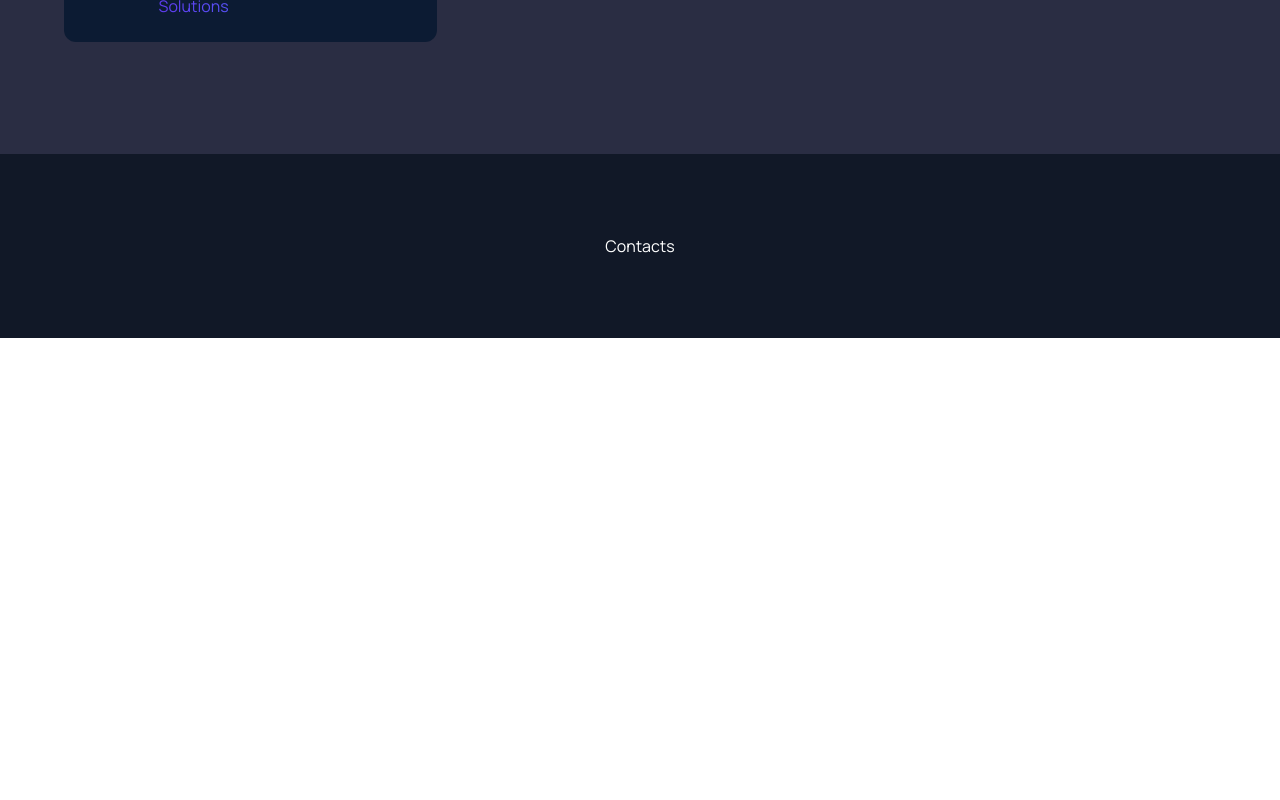
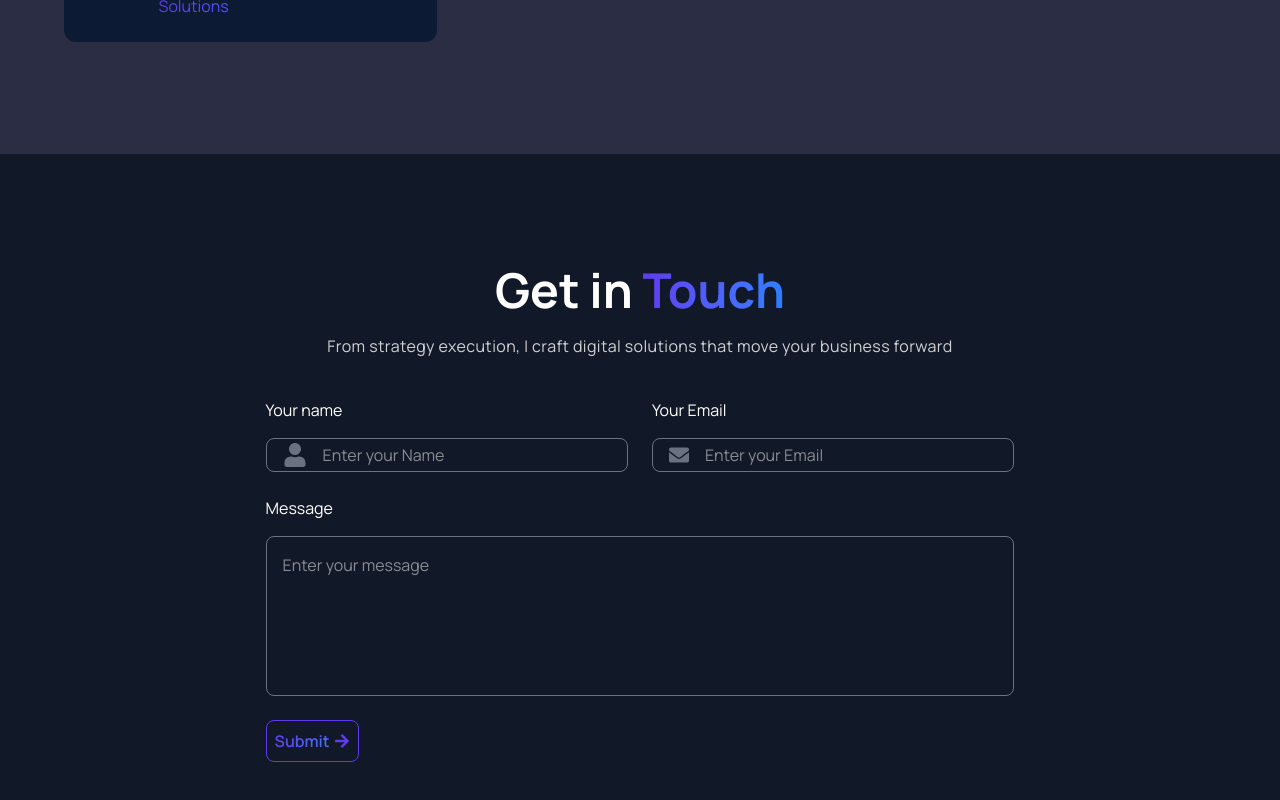
Before and after one commit to Ambush08/my-portfolio, a React (Vite) app in the folder portfolio/: page / in a window 1280 px wide. Shown: the part 4124-4924 px from the top of the page. Before the commit the page ends 4462 px from the top, so only its background shows below. Built offline with nearby package versions, Linux system fonts and the light colour scheme.

Commit message:
Complete contact section

```diff
--- a/portfolio/src/Components/Contacts.jsx
+++ b/portfolio/src/Components/Contacts.jsx
@@ -1,11 +1,74 @@
+import { FaUser, FaEnvelope, FaArrowRight  } from "react-icons/fa";
 
 
 const Contacts = () => {
   return (
-    <section id="contacts" className="bg-background w-full px-8 py-10 text-heading">
-      <div className="flex items-center justify-center max-w-6xl mx-auto my-10">Contacts</div>
+    <section
+      id="contacts"
+      className="bg-background w-full px-8 py-10 text-heading min-h-screen"
+    >
+      <div className="flex flex-col items-center justify-center max-w-6xl mx-auto my-10 space-y-10">
+        <div className="flex flex-col items-center space-y-5 pt-8">
+          <div className="text-3xl font-bold lg:text-5xl">
+            <h2>
+              Get in{" "}
+              <span className="bg-gradient-to-r from-primary to-blue-500 bg-clip-text text-transparent">
+                Touch
+              </span>
+            </h2>
+          </div>
+          <div className="text-center opacity-80 tracking-wide">
+            <p>
+              From strategy execution, I craft digital solutions that move your
+              business forward
+            </p>
+          </div>
+        </div>
+
+        <div className="flex items-center w-full sm:w-[75%] lg:w-[65%]">
+          <form action="" className="flex flex-col items-start justify-center space-y-6 w-full">
+            <div className="flex flex-col items-center gap-6 lg:flex-row w-full">
+              <div className="flex flex-col space-y-4 w-full">
+                <label htmlFor="">Your name</label>
+                <div className="flex items-center justify-start gap-4 border-1 border-gray-500 rounded-lg px-4 py-1">
+                  <FaUser size={24} className="text-gray-500"/>
+                  <input className="border-none focus:outline-none"
+                    type="text"
+                    placeholder="Enter your Name"
+                    name="name"
+                  />
+                </div>
+              </div>
+              <div className="flex flex-col space-y-4 w-full">
+                <label htmlFor="">Your Email</label>
+                <div className="flex items-center justify-start gap-4 border-1 border-gray-500 rounded-lg px-4 py-1">
+                  <FaEnvelope size={20} className="text-gray-500"/>
+                  <input className="border-none focus:outline-none"
+                    type="text"
+                    placeholder="Enter your Email"
+                    name="email"
+                  />
+                </div>
+              </div>
+            </div>
+
+            <div className="flex flex-col space-y-4 w-full">
+              <label htmlFor="">Message</label>
+              <div className="flex items-center justify-start gap-4 border-1 border-gray-500 rounded-lg px-4 py-1 h-40 relative">
+                <input className="border-none focus:outline-none absolute top-4"
+                type="message" placeholder="Enter your message" name="message" />
+              </div>
+            </div>
+
+            <button className="flex items-center font-semibold gap-1 bg-gradient-to-r from-primary to-blue-500 bg-clip-text text-transparent border-primary rounded-lg border-1 py-2 px-2 justify-center">
+              Submit
+              <FaArrowRight className="text-primary" />
+            </button>
+          </form>
+        </div>
+      </div>
     </section>
-  )
-}
+  );
+};
 
-export default Contacts
+export default Contacts;
```
